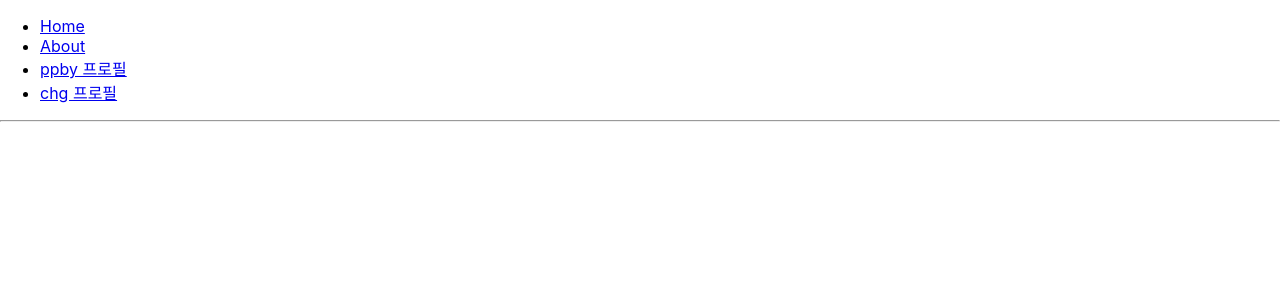
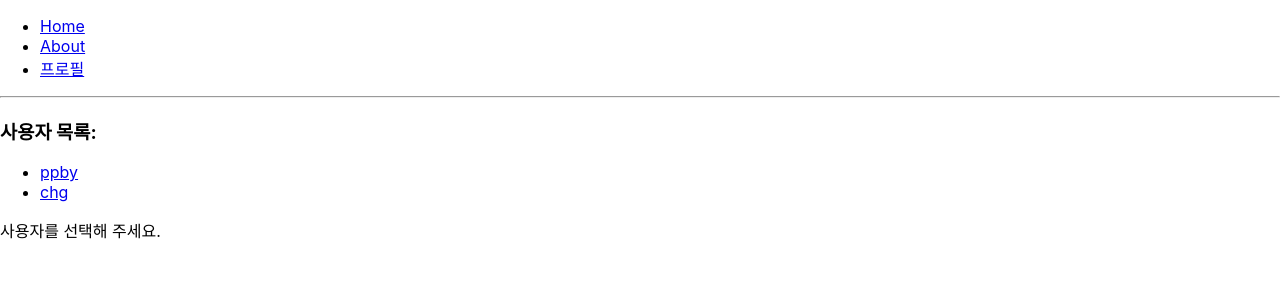
Before and after one commit to jjunnnys/router-tutorial, a React (Create React App) app: page /profiles in a window 1280 px wide. Shown: the top 300 px of the page. Built offline with nearby package versions, Linux system fonts and the light colour scheme.

Commit message:
Modify sub route

```diff
--- a/src/App.js
+++ b/src/App.js
@@ -2,7 +2,7 @@
 import { Route, Link } from 'react-router-dom';
 import Home from './Home';
 import About from './About';
-import Profile from './Profile';
+import Profiles from './Profiles';
 
 function App() {
   return (
@@ -15,16 +15,17 @@
           <Link to="/about">About</Link>
         </li>
         <li>
-          <Link to="/profile/ppby">ppby 프로필</Link>
-        </li>
-        <li>
-          <Link to="/profile/chg">chg 프로필</Link>
+          <Link to="/profiles">프로필</Link>
         </li>
       </ul>
       <hr />
       <Route path="/" component={Home} exact={true} />
       <Route path={['/about', '/info']} component={About} />
-      <Route path="/profile/:username" component={Profile} />
+      <Route
+        // 서브라우트 설정
+        path="/profiles"
+        component={Profiles}
+      />
     </div>
   );
 }
--- /dev/null
+++ b/src/Profiles.js
@@ -0,0 +1,28 @@
+import React from 'react';
+import { Route, Link } from 'react-router-dom';
+import Profile from './Profile';
+
+const Profiles = () => {
+  return (
+    <div>
+      <h3>사용자 목록:</h3>
+      <ul>
+        <li>
+          <Link to="/profiles/ppby">ppby</Link>
+        </li>
+        <li>
+          <Link to="/profiles/chg">chg</Link>
+        </li>
+      </ul>
+
+      <Route
+        path="/profiles"
+        exact // 값을 생략하면 자동으로 true 설정
+        render={() => <div>사용자를 선택해 주세요.</div>} // 별도로 컴포넌트를 따로 만들기 애매할 때 render를 사용 (JSX를 넣어 줌), 컴포넌트에 props를 별도로 넣어 주고 싶을 때도 사용
+      />
+      <Route path="/profiles/:username" component={Profile} />
+    </div>
+  );
+};
+
+export default Profiles;
```
